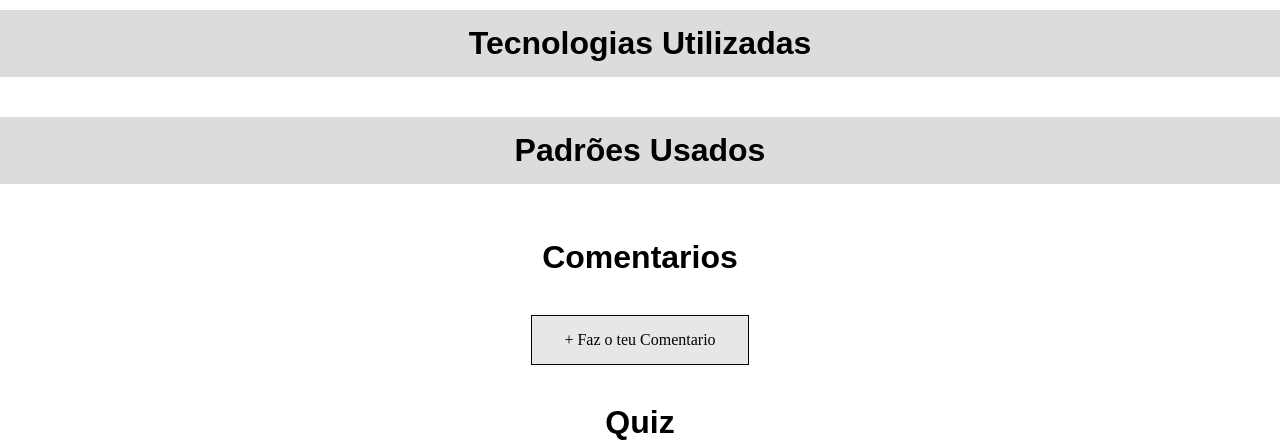
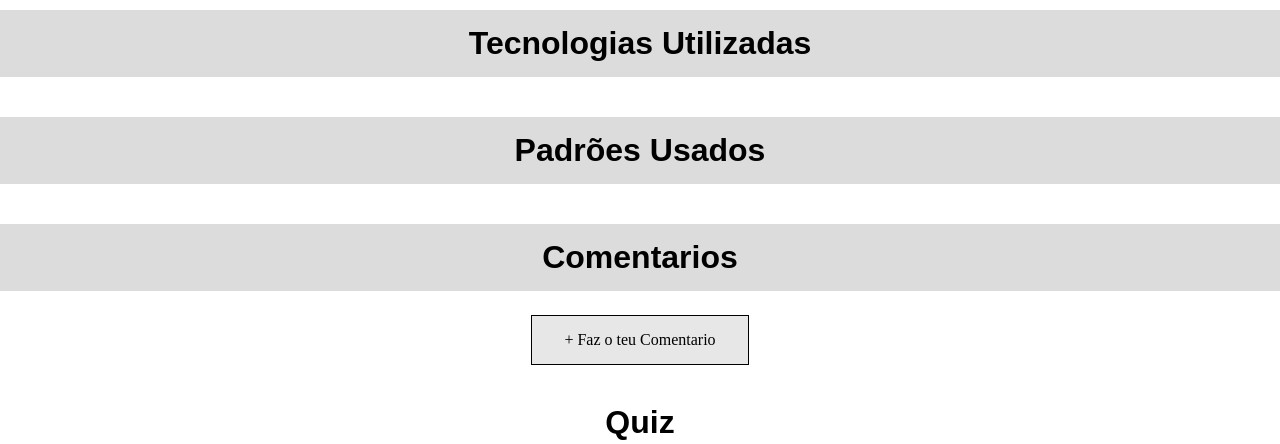
Before and after one commit to DrAlexWild/goncalo_portfolio, a Django app: page /Web in a window 1280 px wide; the page is wider, and only the part inside the window is pictured. Shown: the part 2869-3313 px from the top of that part. Run offline with Django 4.2, Linux system fonts and the light colour scheme; data that the repository does not hold is empty; parts of the project's set-up code (start-up, migrations or seed data) failed here and were passed over; some web fonts are replaced; grey boxes are pictures that could not be loaded.

Commit message:
Comentarios9

```diff
--- a/portfolio/templates/portfolio/Web.html
+++ b/portfolio/templates/portfolio/Web.html
@@ -88,15 +88,18 @@
 {% endfor %}
 </section>
 
-<h1 class="base1">Comentarios</h1>
+<h1 class="base2">Comentarios</h1>
 
 {% for Comenatario in Comenatarios %}
+<div class="Tec">
         <p>{{Comenatario.sobre}} : {{Comenatario.texto}}</p>
         {% if request.user.is_authenticated %}
          <a href="{% url 'portfolio:comentario_edita' Comenatario.id %}" class="botao">Editar</a>
          <a href="{% url 'portfolio:comentario_apaga' Comenatario.id %}" class="botao">Apagar</a>
         {% endif %}
+</div>
 {% endfor %}
+
     <div class="outro">
         <a href="{% url 'portfolio:comentario_novo' %}" class="botao">+ Faz o teu Comentario</a>
     </div>
```
